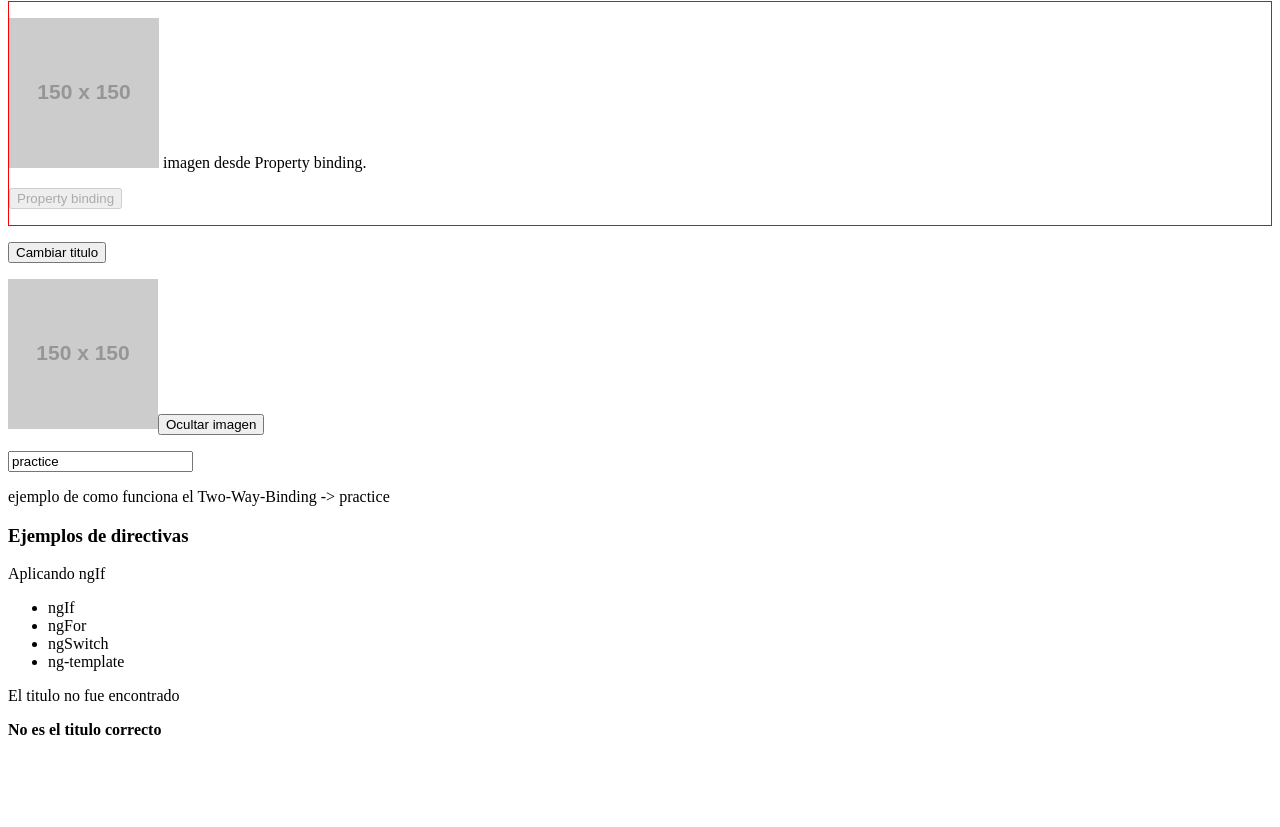
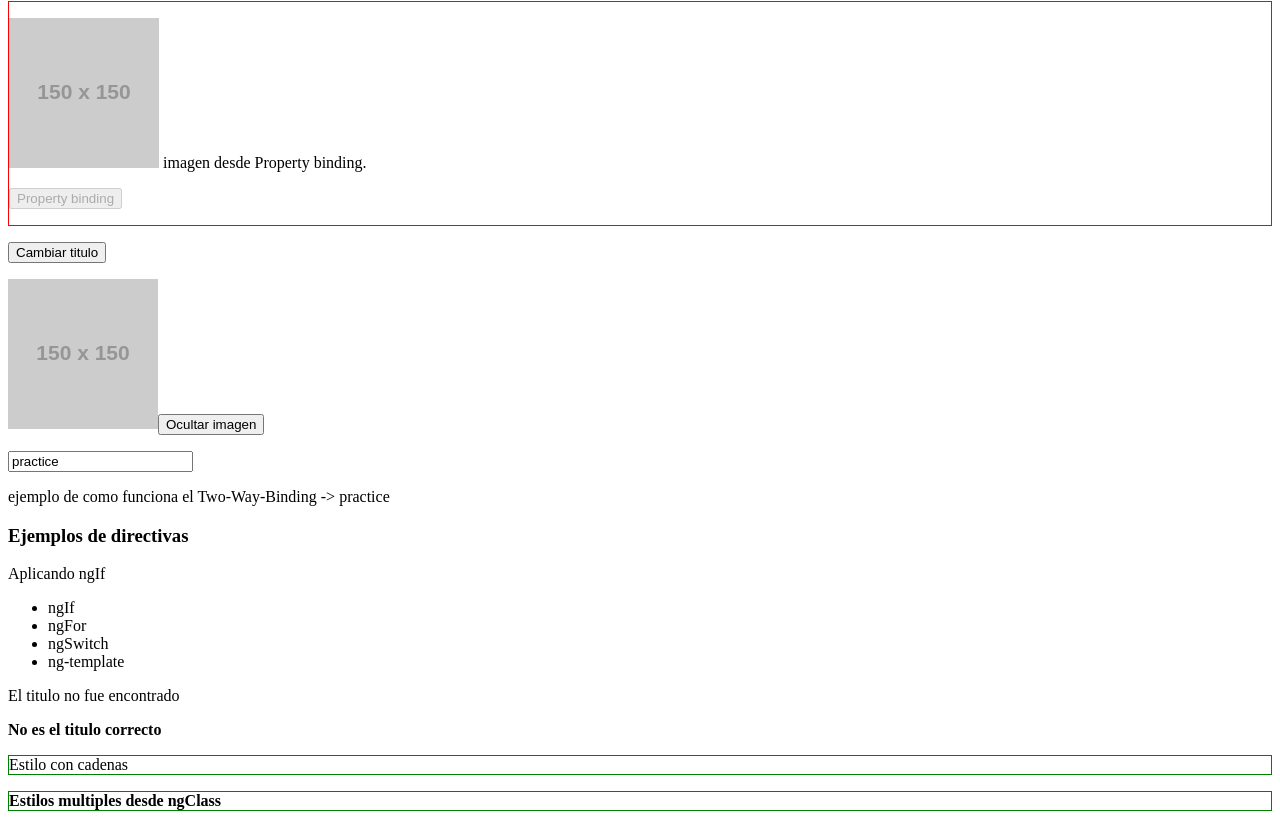
Before and after one commit to raymondjhohan/nh-angular10-everis, an Angular app: page / in a window 1280 px wide. Shown: the part 332-1159 px from the top of the page. Before the commit the page ends 1087 px from the top, so only its background shows below. Built offline with nearby package versions, Linux system fonts and the light colour scheme.

Commit message:
feat: add atribute directive
- ngClass and ngStyle
- add style in component and global style

```diff
--- a/src/app/app.component.html
+++ b/src/app/app.component.html
@@ -88,3 +88,14 @@
     <h1>Este es un mensaje con ngIf</h1>
   </ng-container>
 </div>
+
+<div>
+  <p [ngClass]="'myClass'">
+    Estilo con cadenas
+  </p>
+  <p [ngClass]="['myClass', 'MyclassGlobal']">
+    Estilos multiples desde ngClass
+  </p>
+  <p [ngClass]="myClass"></p>
+  <p [ngStyle]="{'width': withExample}"></p>
+  </div>
--- a/src/app/app.component.scss
+++ b/src/app/app.component.scss
@@ -1,3 +1,7 @@
 .aClassDemo {
   border: 1px solid red;
 }
+
+.myClass {
+  border: 1px solid green;
+}
--- a/src/app/app.component.ts
+++ b/src/app/app.component.ts
@@ -13,6 +13,8 @@ export class AppComponent {
   buttonTitle = 'Ocultar imagen';
   displayNone: string;
   directives = ['ngIf', 'ngFor', 'ngSwitch', 'ng-template']
+  myClass = 'addMyclass';
+  withExample = '20px';
 
   changeTitle(): void {
     console.log(`Evento click parta cambiar titulo`);
--- a/src/styles.scss
+++ b/src/styles.scss
@@ -1 +1,4 @@
 /* You can add global styles to this file, and also import other style files */
+.MyclassGlobal {
+  font-weight: bold;
+}
```
